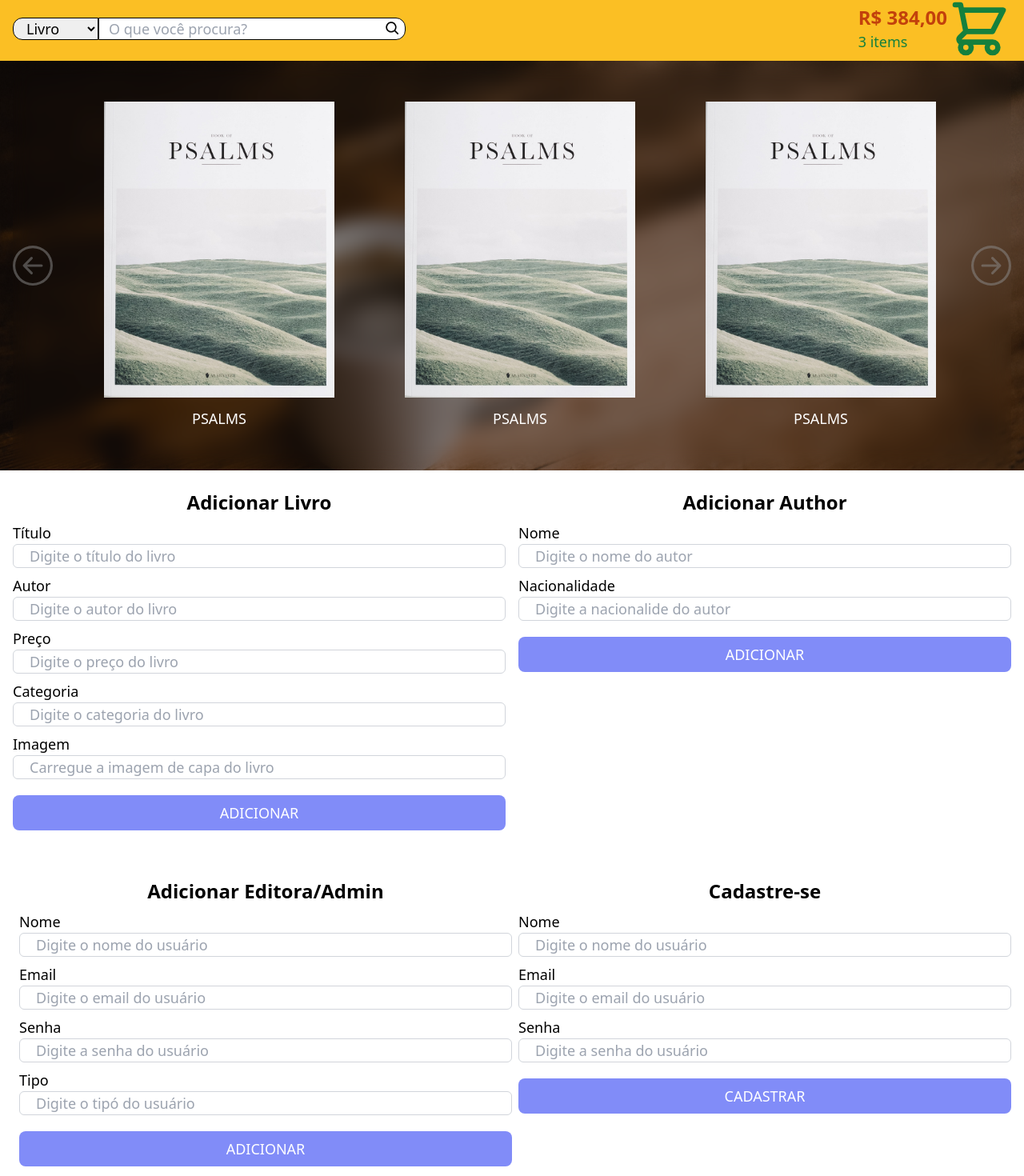
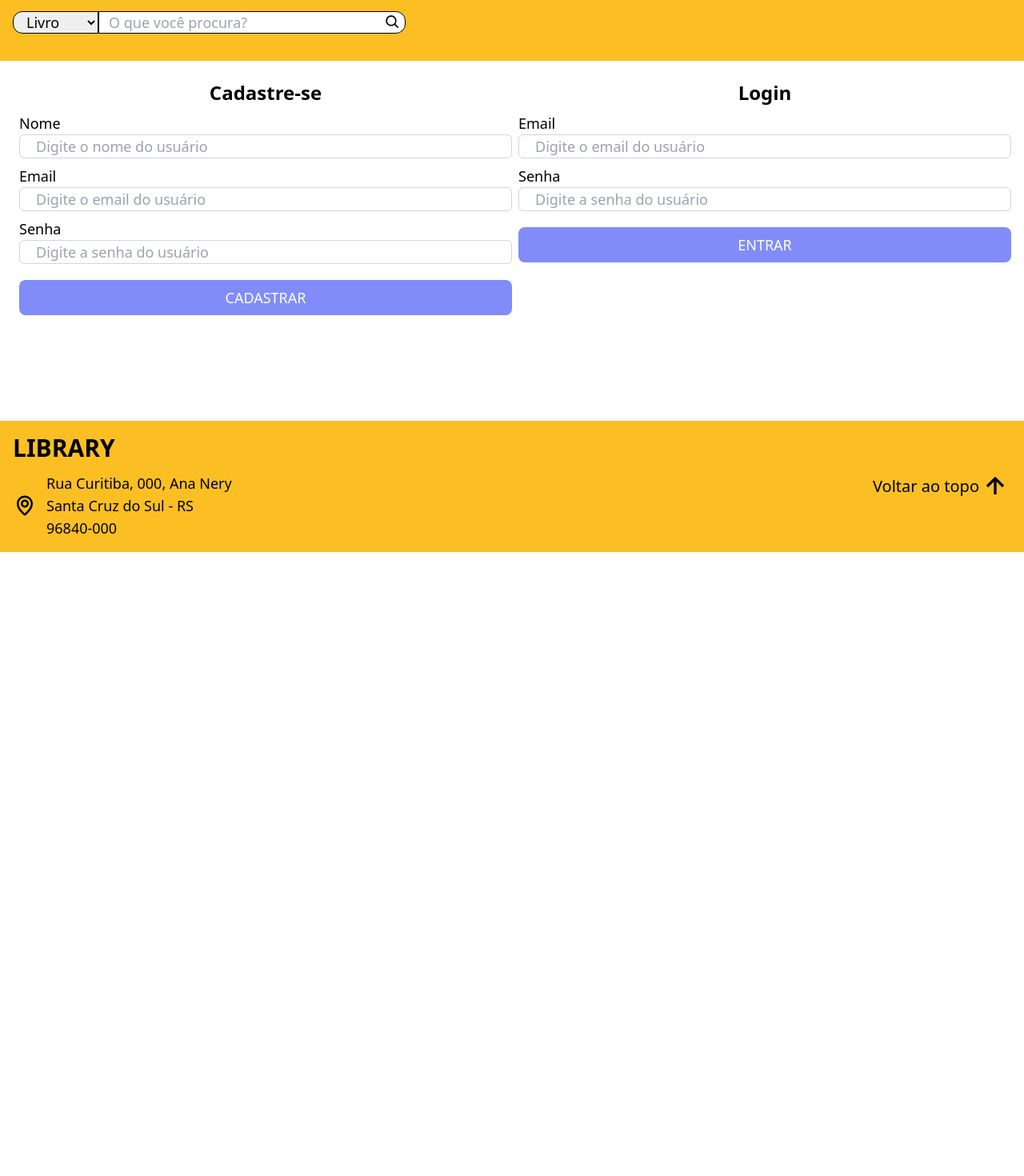
Before and after one commit to PedroErath/library, a React (Create React App) app: page / in a window 1280 px wide. Shown: the part 110-1580 px from the top of the page at 80% size. After the commit the page ends 800 px from the top, so only its background shows below. Built offline with nearby package versions, Linux system fonts and the light colour scheme.

Commit message:
Logged user validation

```diff
--- a/src/App.js
+++ b/src/App.js
@@ -1,3 +1,4 @@
+import { useEffect, useState } from "react";
 import Carousel from "./components/Carousel";
 import Category from "./components/Category";
 import Footer from "./components/Footer";
@@ -5,25 +6,34 @@ import FormAddAuthor from "./components/FormAddAuthor";
 import FormAddBook from "./components/FormAddBook";
 import FormAddUser from "./components/FormAddUser";
 import FormAddUserAdmin from "./components/FormAddUserAdmin";
+import FormLogin from "./components/FormLogin";
 import Header from "./components/Header";
 
 export default function App() {
+
+  const [userLogged, setUserLogged] = useState(false)
+
+  useEffect(() => {
+    const accessToken = localStorage.getItem('authorization')
+    const user = localStorage.getItem('user')
+
+    if (accessToken && user) {
+      setUserLogged(true)
+    }
+  }, [])
+
   return (
     <>
-      <Header typeUserLogged='E' />
-      <Carousel />
-      <div className="flex flex-col md:flex-row flex-wrap justify-center md:justify-between max-w-screen-xl m-auto px-4">
-        <FormAddBook />
-        <FormAddAuthor />
-      </div>
-      <div className="flex flex-col md:flex-row flex-wrap justify-center md:justify-between max-w-screen-xl m-auto px-4">
-        <FormAddUserAdmin />
-        <FormAddUser />
-      </div>
+      <Header />
 
-      <Category title='Livros Publicados' />
-      {/*       <Category title='Romance' />
-      <Category title='Ficção Científica' /> */}
+      {
+        userLogged
+          ? <Category title='Novos' />
+          : <div className="flex flex-col md:flex-row flex-wrap justify-center md:justify-between max-w-screen-xl m-auto px-4">
+            <FormAddUser />
+            <FormLogin />
+          </div>
+      }
       <Footer />
     </>
   );
--- a/src/components/Footer/index.js
+++ b/src/components/Footer/index.js
@@ -11,7 +11,7 @@ export default function Footer() {
     }
 
     return (
-        <footer className='bg-amber-400 p-4'>
+        <footer className='bg-amber-400 p-4 absolute w-full bottom-0'>
             <div className='flex flex-wrap items-center justify-center sm:justify-between m-auto max-w-screen-xl'>
                 <div className='text-center sm:text-left'>
                     <h1 className='text-3xl font-bold mb-3'>LIBRARY</h1>
--- /dev/null
+++ b/src/components/FormLogin/index.js
@@ -0,0 +1,19 @@
+import Button from "../Button";
+import TextInput from "../TextInput";
+
+export default function FormLogin () {
+    return(
+        <section className="flex-1 my-6 ml-2">
+        <div className="text-center">
+            <h2 className="text-2xl font-bold">Login</h2>
+        </div>
+        <form>
+            <TextInput label='Email' placeholder='Digite o email do usuário' />
+            <TextInput label='Senha' placeholder='Digite a senha do usuário' />
+        </form>
+        <Button>
+            ENTRAR
+        </Button>
+    </section>
+    )
+}
--- a/src/components/Header/index.js
+++ b/src/components/Header/index.js
@@ -29,7 +29,7 @@ export default function Header({ typeUserLogged }) {
                 </div>
                 <div className='flex flex-wrap items-center justify-center md:justify-between md:h-16 mt-5 md:mt-0 h-24'>
                     <SearchBar />
-                    <HeaderCart />
+                    { typeUserLogged === 'C' ? <HeaderCart /> : null}
                 </div>
             </div>
         </header>
```
